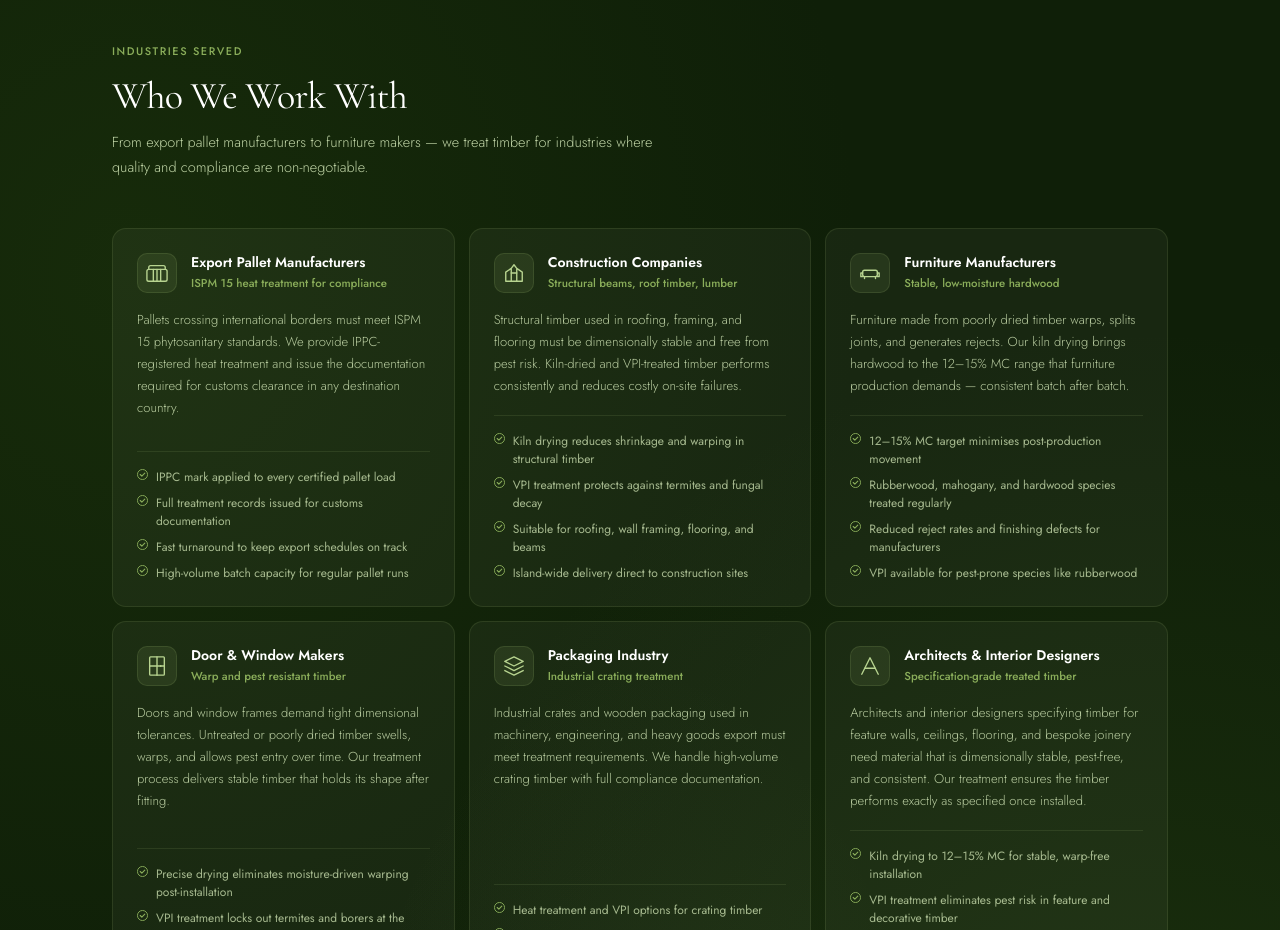
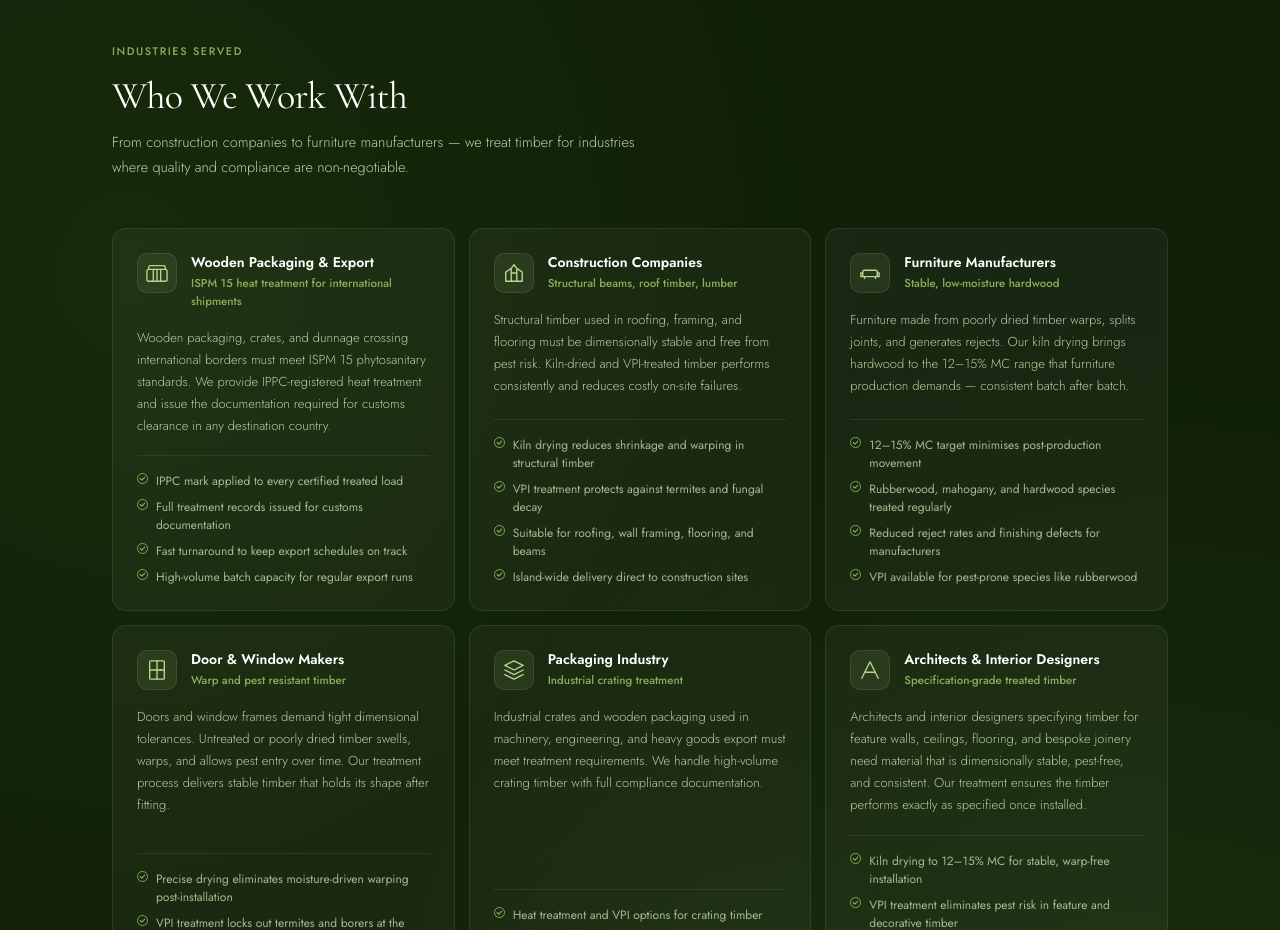
Before and after one commit to Thusira90/StXavierTimber, a Next.js app: page / in a window 1280 px wide. Shown: the part 3020-3950 px from the top of the page. Built offline with nearby package versions, Linux system fonts and the light colour scheme.

Commit message:
Clean up pallet references — accurate ISPM 15 treatment framing throughout

```diff
--- a/app/about/page.tsx
+++ b/app/about/page.tsx
@@ -29,8 +29,8 @@ const milestones = [
   },
   {
     year: '2005',
-    title: 'Pallet Manufacturing Begins',
-    desc: 'A pivotal milestone: St. Xavier began producing wooden pallets to international standards, primarily for export markets. This marked the start of the company\'s formal involvement in ISPM 15-compliant manufacturing.',
+    title: 'ISPM 15 Certification Achieved',
+    desc: 'St. Xavier Timber achieved IPPC registration, allowing the company to provide certified ISPM 15 heat treatment for timber and wooden packaging destined for international export. This milestone opened the business to Sri Lanka\'s growing export logistics sector.',
   },
   {
     year: '2015',
--- a/components/Sections.tsx
+++ b/components/Sections.tsx
@@ -98,7 +98,7 @@ export function Process() {
 
 /* ── Industries ───────────────────────────────────────────── */
 const indIcons: Record<string, React.ReactNode> = {
-  'Export Pallet Manufacturers': (
+  'Wooden Packaging & Export': (
     <svg width="22" height="22" viewBox="0 0 24 24" fill="none" stroke="currentColor" strokeWidth="1.5" strokeLinecap="round" strokeLinejoin="round" aria-hidden="true">
       <path d="M21 8V6a2 2 0 00-2-2H5a2 2 0 00-2 2v2"/><rect x="1" y="8" width="22" height="13" rx="2"/><path d="M12 8v13M8 8v13M16 8v13"/>
     </svg>
@@ -138,14 +138,14 @@ const indIcons: Record<string, React.ReactNode> = {
 const industries = [
   {
     icon: '📦',
-    name: 'Export Pallet Manufacturers',
-    sub: 'ISPM 15 heat treatment for compliance',
-    desc: 'Pallets crossing international borders must meet ISPM 15 phytosanitary standards. We provide IPPC-registered heat treatment and issue the documentation required for customs clearance in any destination country.',
+    name: 'Wooden Packaging & Export',
+    sub: 'ISPM 15 heat treatment for international shipments',
+    desc: 'Wooden packaging, crates, and dunnage crossing international borders must meet ISPM 15 phytosanitary standards. We provide IPPC-registered heat treatment and issue the documentation required for customs clearance in any destination country.',
     details: [
-      'IPPC mark applied to every certified pallet load',
+      'IPPC mark applied to every certified treated load',
       'Full treatment records issued for customs documentation',
       'Fast turnaround to keep export schedules on track',
-      'High-volume batch capacity for regular pallet runs',
+      'High-volume batch capacity for regular export runs',
     ],
   },
   {
@@ -230,7 +230,7 @@ export function Industries() {
           <span className={styles.eyebrow}>Industries Served</span>
           <h2 className={styles.h2}>Who We Work With</h2>
           <p className={styles.headerSub}>
-            From export pallet manufacturers to furniture makers — we treat timber for industries where quality and compliance are non-negotiable.
+            From construction companies to furniture manufacturers — we treat timber for industries where quality and compliance are non-negotiable.
           </p>
         </div>
         <div className={styles.indGrid}>
```
